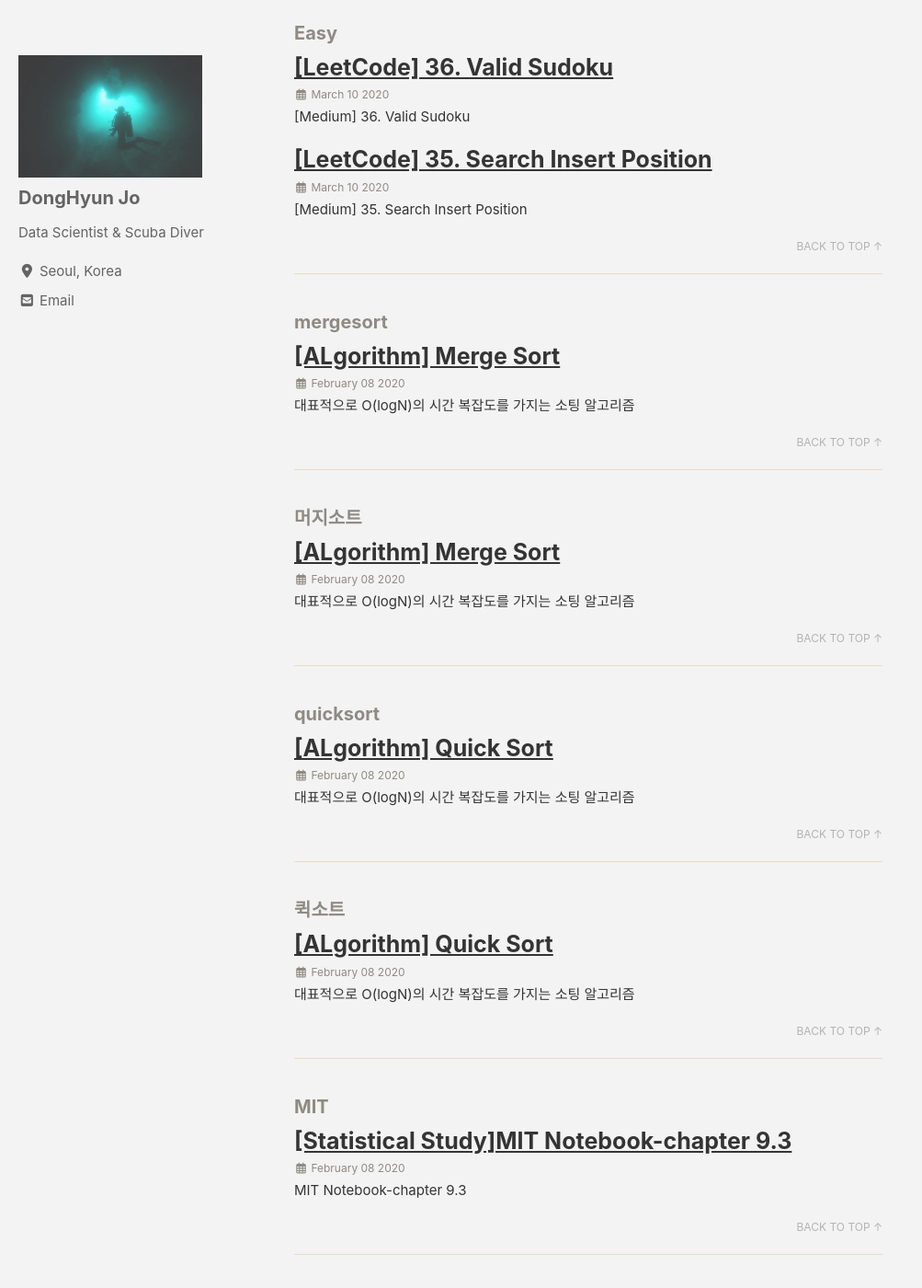
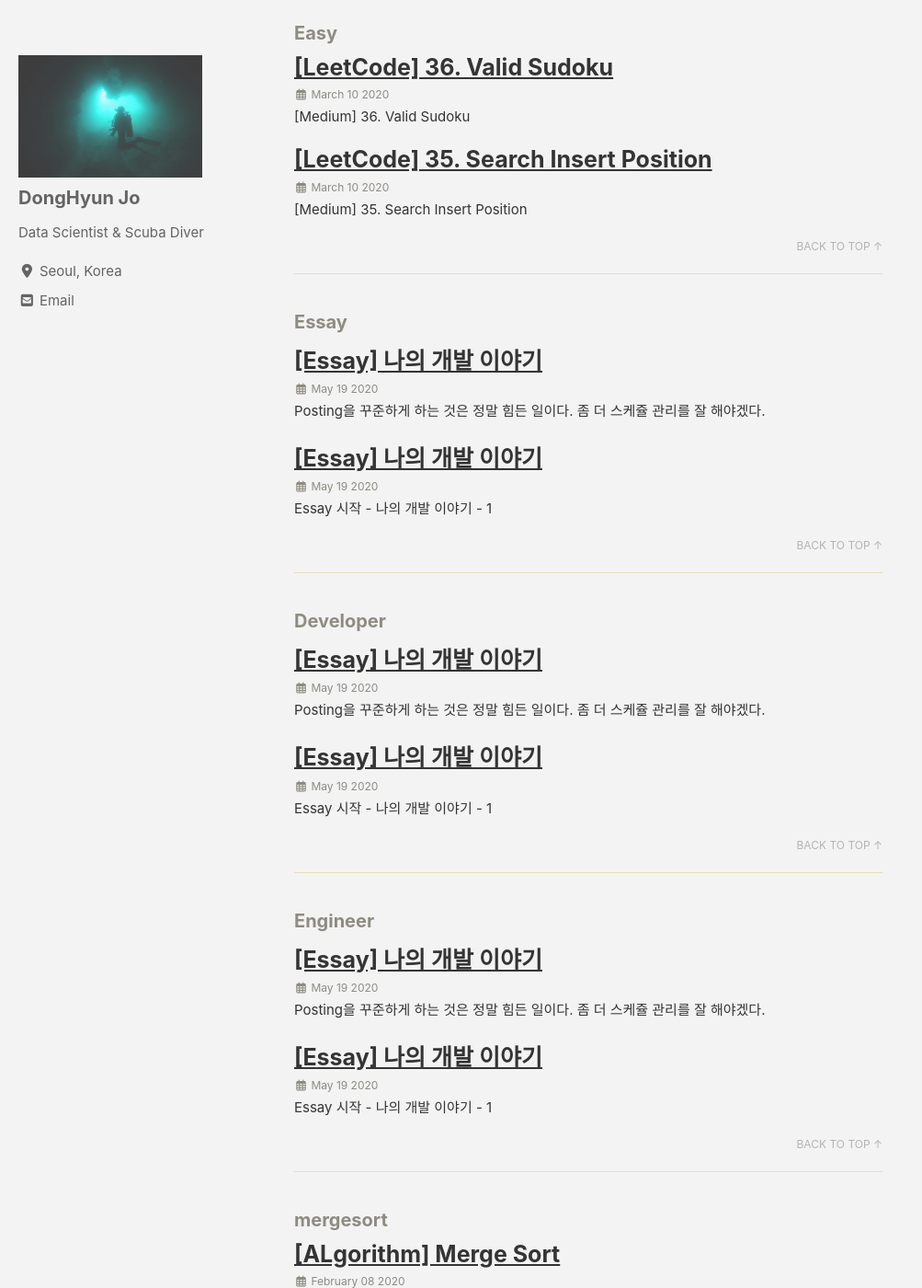
Before and after one commit to JoDDong/JoDDong.github.io, a Jekyll site: the page built from _pages/tag-archive.md, in a window 1280 px wide and 1400 px high, scrolled down 1275 px. Shown: the whole window at 92% size, without its empty margins (0-1003 px from the left). Built offline with Jekyll 4.4.1, drawn with Linux system fonts in a browser that asks for light colours; cached includes are drawn as plain includes; nearby versions of some CDN libraries; some of the changed lines change nothing that is shown; some of the changed text lies outside the part shown.

```diff
--- a/_posts/2020-05-19-Essay_develop.md
+++ b/_posts/2020-05-19-Essay_develop_1.md
@@ -1,5 +1,5 @@
 ---
-title: "[Essay] 1. 개발?"
+title: "[Essay] 나의 개발 이야기"
 date: 2020-05-19
 categories: [Essay]
 tag: [Essay, Developer, Engineer]
@@ -8,7 +8,7 @@
 ---
 
 
-## Essay 시작 - 나의 개발 이야기
+## Essay 시작 - 나의 개발 이야기 - 1
 
 1. 꿈의 시작
 
@@ -28,7 +28,6 @@
 
     컴퓨터 교육은 주로 타자 연습을 했는데, 친구들과 베네치아라는 타자 게임으로 대결을 하곤 했는데,
     어느 순간부터 나는 친구들 중 가장 타자를 빨리 치는 사림이 되었고 돈을 받고 게임 신기록을 세워주는 부업(?)을 했다.
-    꼴랑 한건 타자 연습 뿐인데 나는 내가 세상에서 컴퓨터를 제일 잘 하는 사람이 되었다고 생각했다. 그리고 그 때 부터 나의 꿈이 "컴퓨터 하는 사람"
-    이 된 것 같다. 폼나니까?
----
- > 지난 날을 회고하고 더 나은 사람이 되기 위한 기록
+    꼴랑 한건 타자 연습 뿐인데 나는 내가 세상에서 컴퓨터를 제일 잘 하는 사람이 되었다고 생각했다.
+
+    그리고 그 때 부터 나의 꿈이 "컴퓨터 하는 사람"이 되었다. 폼나니까?
--- /dev/null
+++ b/_posts/2020-05-25-Essay_develop_2.md
@@ -0,0 +1,32 @@
+---
+title: "[Essay] 나의 개발 이야기"
+date: 2020-05-19
+categories: [Essay]
+tag: [Essay, Developer, Engineer]
+toc: true
+toc_sticky: true
+---
+
+>> Posting을 꾸준하게 하는 것은 정말 힘든 일이다. 좀 더 스케쥴 관리를 잘 해야겠다.
+
+## Essay 시작 - 나의 개발 이야기 - 2
+
+2. Basic과의 만남
+
+    초등학교때부터 컴퓨터 하는 사람을 꿈으로 가진 나에게는 컴퓨터로 하는 모든 것이 신기했다.
+    아직 집에 컴퓨터가 없었기 때문에, 동사무소 컴퓨터 교육실(이라 쓰고 동네 게임방이라 말한다)에 시간 맞춰 달려가 자리를 맡고
+    난생 처음 천리안, 나우누리 등을 이용해 인터넷을 하던 기억이 난다.
+
+    좀 나이가 있던 중학생 형들은 스카이러브라는 채팅 서비스를 열심히 했고, 나와 친구들은 바람의 나라(넥슨은 도토리를 뿌려라), 스타크래프트 등의 게임을 했는데,
+    어느날 내 캐릭터에 아이템이 전부 사라져 버렸다.
+    알고 보니 친구가 내가 하던 자리에 그 당시 유행하던 넷버스라는 해킹 프로그램을 설치해 내가 비밀번호 치는 것을 그대로 받아 해킹을 한 것이 아닌가
+    친구가 나중에 울고있는 나를 보며 장난이었다고 돌려주긴 했지만, 굉장히 충격적인 사건이었다.
+
+    나는 바로 헌책방에 달려가 해킹에 대해 알려주는 책을 하나 사왔고, 이 책을 보면 나도 해킹 천재가 될 수 있을 줄 알았다...
+    너무나 어려운 책의 내용에 비록 몇 페이지를 읽지 못 하고 포기했지만, 그 순간 나는 해커가 되는 것이 꿈이 되었다.
+
+    해커에 대한 꿈을 안고 중학교에 올라가 선택한 방과 후 활동 역시 컴퓨터부였는데, 여기서 나는 Basic이라는 언어를 처음 만나게 되었다.
+    처음으로 어떤 코드를 입력해 컴퓨터를 동작시키는 방법을 알게 되어 매우 흥분이 되었지만, 너무 재미가 없었다.
+
+    내가 할 수 있는 것은 간단한 계산기 그 이상이 아니었고, 이런 검은 화면만 보는게 무슨 컴퓨터 작업자인가..라는 생각도 했었다.
+    이쯤부터 고등학교 1학년까지 컴퓨터에 대해 큰 꿈을 가지지 않게 되었다. 나에게 컴퓨터는 단순히 게임기일 뿐이었다.
```
Also changed, not shown: 1 other file.
